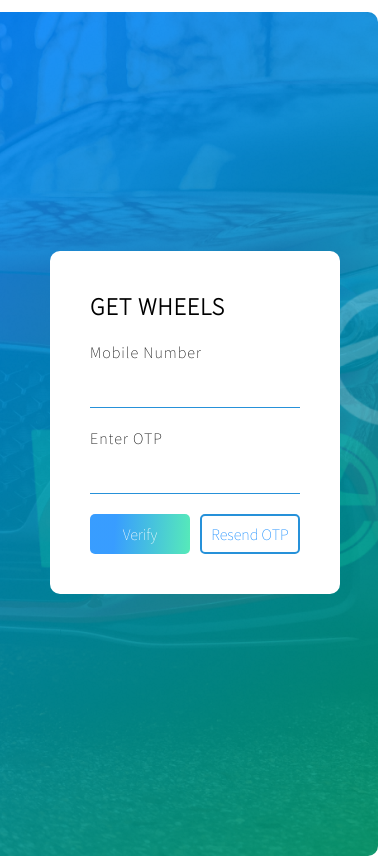
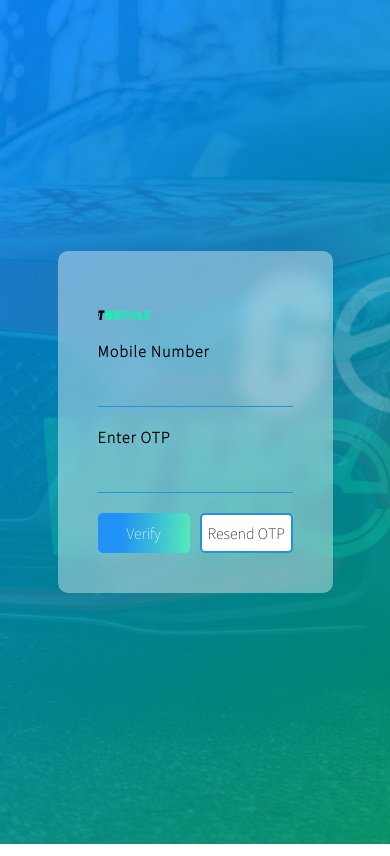
Before and after one commit to SUBS2905/get-wheels, a plain HTML site: page client/register.html in a window 390 px wide. Drawn offline with Linux system fonts and the light colour scheme.

Commit message:
minor changes to form

```diff
--- a/client/css/register.css
+++ b/client/css/register.css
@@ -4,10 +4,12 @@
     font-family: 'Poppins', sans-serif;
     font-family: 'Source Sans Pro', sans-serif;
 }
-
+.logo-container{
+    overflow: hidden;
+}
 .logo {
-    width: 50%;
-
+    width: 100%;
+    margin: 10px -30px;
 }
 
 section {
@@ -27,15 +29,6 @@ section .imgbox {
     border-radius: 10px;
 }
 
-/* section .imgbox:before {
-    content: '';
-    position: absolute;
-    top: 0;
-    right: 0;
-    width: 100%;
-    height: 100%;
-} */
-
 section .content {
     display: flex;
     justify-content: center;
@@ -43,8 +36,11 @@ section .content {
     width: 50%;
     height: 100%;
 }
+.form img{
+    width:50%;
 
-section .content.form {
+}
+section .content .form {
     width: 50%;
 }
 
@@ -66,8 +62,8 @@ section .content .form .input span {
     font-size: 16px;
     margin-bottom: 5px;
     display: inline-block;
-    color: #000000;
-    font-weight: 300;
+    color: #000;
+    font-weight: 600;
     font-size: 16px;
     letter-spacing: 1px;
 
@@ -75,38 +71,27 @@ section .content .form .input span {
 
 section .content .form .input input {
     width: 100%;
-    padding: 10px 20px;
+    padding: 10px;
     outline: none;
-    font-weight: 400;
+    font-weight: 600;
     font-size: 16px;
     letter-spacing: 1px;
     font-style: normal;
-    color: #575757;
+    color: #000;
     background: transparent;
     border: none;
     outline: none;
     border-bottom: 1px solid #2691d9;
 }
 
-.resend {
-    font-size: 16px;
-    background: white;
-    color: #1089FF;
-    outline: none;
-    border: 2px solid #2691d9;
-    font-weight: 500;
-    cursor: pointer;
-    width: 50%;
-    height: 40px;
-    border-radius: 5px;
-
-
+input::-webkit-outer-spin-button,
+input::-webkit-inner-spin-button {
+  -webkit-appearance: none;
+  margin: 0;
 }
 
-.resend:hover {
-    background: linear-gradient(93.7deg, rgba(16, 137, 255, 0.83)25.26%, #56EAB9 100%);
-    border: 0px;
-    color: aliceblue;
+::-webkit-scrollbar{
+    display: none;
 }
 
 .send {
@@ -120,21 +105,43 @@ section .content .form .input input {
     width: 50%;
     height: 40px;
     border-radius: 5px;
-
-
 }
 
 .send:hover {
     background: linear-gradient(93.7deg, rgb(16, 136, 255)25.26%, #56eab9 100%);
 }
 
+.resend {
+    font-size: 16px;
+    background: white;
+    color: #000;
+    outline: none;
+    border: 2px solid #2691d9;
+    font-weight: 500;
+    cursor: pointer;
+    width: 50%;
+    height: 40px;
+    border-radius: 5px;
+}
+
+.resend:hover {
+    background: linear-gradient(93.7deg, rgba(16, 137, 255, 0.83)25.26%, #56EAB9 100%);
+    border: 0px;
+    color: aliceblue;
+}
+
+.buttons {
+    display: flex;
+    gap: 10px;
+}
+
 @media (max-width: 768px) {
     section .imgbox {
         position: absolute;
-        top: 0;
-        right: 0;
-        width: 100%;
-        height: 100%;
+        width: 100vw;
+        height: 100vh;
+        margin: 0;
+        border-radius: 0;
     }
 
     section .content {
@@ -146,20 +153,12 @@ section .content .form .input input {
         z-index: 1;
     }
 
-    section .content .form {
+    section .form {
         width: 100%;
         padding: 40px;
-        background: white;
+        background-color: rgba(255,255,255,0.4);
         margin: 50px;
         border-radius: 10px;
-
+        backdrop-filter: blur(8px);
     }
 }
-
-.buttons {
-    display: flex;
-    gap: 10px;
-    /* height: 50%; */
-
-
-}
--- a/client/register.html
+++ b/client/register.html
@@ -1,50 +1,43 @@
 <html lang="en">
-
   <head>
-    <meta charset="UTF-8">
-    <meta http-equiv="X-UA-Compatible" content="IE=edge">
-    <meta name="viewport" content="width=device-width, initial-scale=1.0">
-    <link rel="preconnect" href="https://fonts.googleapis.com">
-    <link rel="preconnect" href="https://fonts.gstatic.com" crossorigin>
-    <link href="https://fonts.googleapis.com/css2?family=Poppins&family=Source+Sans+Pro:wght@200&display=swap"
-        rel="stylesheet">
-    <title>SignUp</title>
-    <link rel="stylesheet" href="css/register.css">
-
+    <meta charset="UTF-8" />
+    <meta http-equiv="X-UA-Compatible" content="IE=edge" />
+    <meta name="viewport" content="width=device-width, initial-scale=1.0" />
+    <link rel="preconnect" href="https://fonts.googleapis.com" />
+    <link rel="preconnect" href="https://fonts.gstatic.com" crossorigin />
+    <link
+      href="https://fonts.googleapis.com/css2?family=Poppins&family=Source+Sans+Pro:wght@200&display=swap"
+      rel="stylesheet"
+    />
+    <title>get-wheels: Sign Up</title>
+    <link rel="stylesheet" href="css/register.css" />
   </head>
 
   <body>
     <section>
       <div class="content">
         <div class="form">
-                <!-- <img class="logo" src="/img/logo.png" alt=""> -->
-                <h2>Get Wheels</h2>
+          <div class="logo-container">
+            <img class="logo" src="images/logo.png" alt="" />
+          </div>
           <form action="">
             <div class="input">
               <span>Mobile Number</span>
-                        <input type="number" name="" id="">
+              <input type="number" name="mobile" id="" />
             </div>
             <div class="input">
               <span>Enter OTP</span>
-                        <input type="number" name="" id="">
+              <input type="number" name="otp" id="" />
             </div>
 
             <div class="buttons">
-                        <button class="send">
-                            Verify
-                        </button>
-                            <button class="resend">
-                                Resend OTP
-                            </button>
-
+              <button class="send">Verify</button>
+              <button class="resend">Resend OTP</button>
             </div>
           </form>
         </div>
       </div>
-        <div class="imgbox">
-
-        </div>
+      <div class="imgbox"></div>
     </section>
   </body>
-
 </html>
```
Also changed, not shown: client/main.html (deleted, +0 -17 lines). Lines whose indentation alone changed are shown as unchanged.
